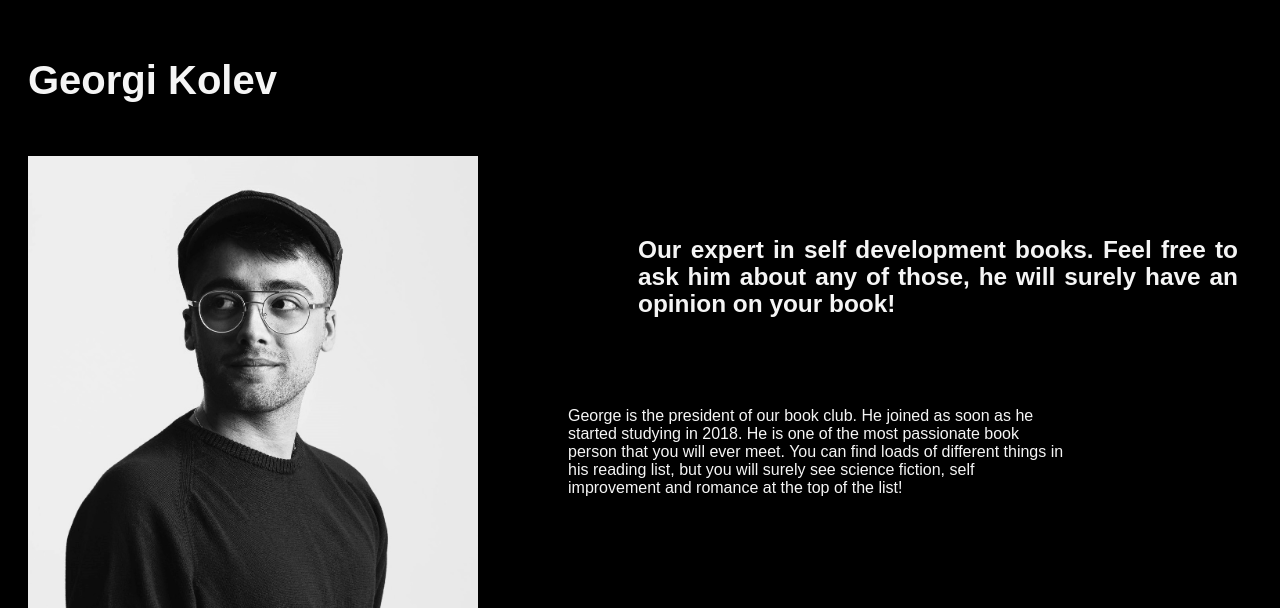
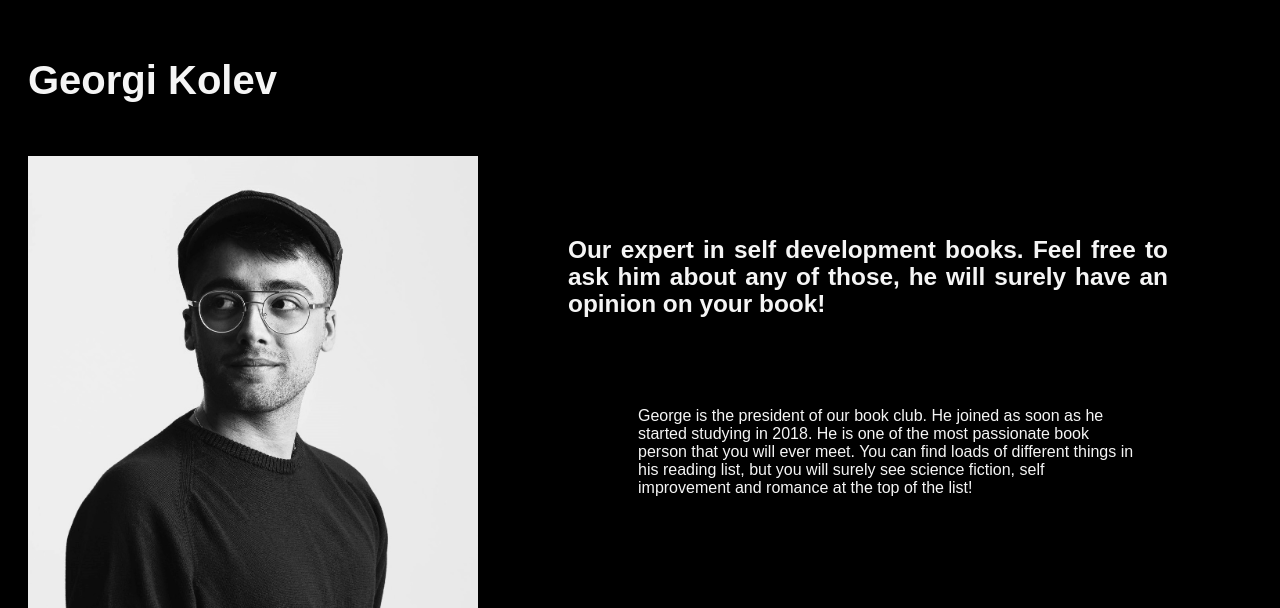
Before and after one commit to georgeandgin/Lab1, a PHP site: page /about.php in a window 1280 px wide. Shown: the part 1425-2033 px from the top of the page. Run offline with PHP 8.4, Linux system fonts and the light colour scheme; data that the repository does not hold is empty.

Commit message:
final about page changes

```diff
--- a/Lab1/about.php
+++ b/Lab1/about.php
@@ -37,8 +37,8 @@
   things in his reading list, but you will surely see science fiction, self improvement and romance at
   the top of the list!</p>
 
+</body>
 
 <?php include ('footer.php');?>
 
-</body>
 </html>
--- a/Lab1/css/output.css
+++ b/Lab1/css/output.css
@@ -226,7 +226,7 @@ h2 {
   text-align: justify;
   margin-top: 100px;
   width: 600px;
-  margin-left: 160px;
+  margin-left: 90px;
 }
 
 #descriptionGin {
@@ -240,7 +240,7 @@ h2 {
   float: left;
   width: 500px;
   margin-top: 90px;
-  margin-left: 90px;
+  margin-left: 160px;
 }
 
 #gin {
--- a/Lab1/css/output.scss
+++ b/Lab1/css/output.scss
@@ -224,7 +224,7 @@ h2 {
   text-align: justify;
   margin-top: 100px;
   width: 600px;
-  margin-left: 160px;
+  margin-left: 90px;
 }
 
 #descriptionGin {
@@ -238,7 +238,7 @@ h2 {
   float: left;
   width: 500px;
   margin-top: 90px;
-  margin-left: 90px;
+  margin-left: 160px;
 }
 
 #gin {
```
Also changed, not shown: 1 other file.
